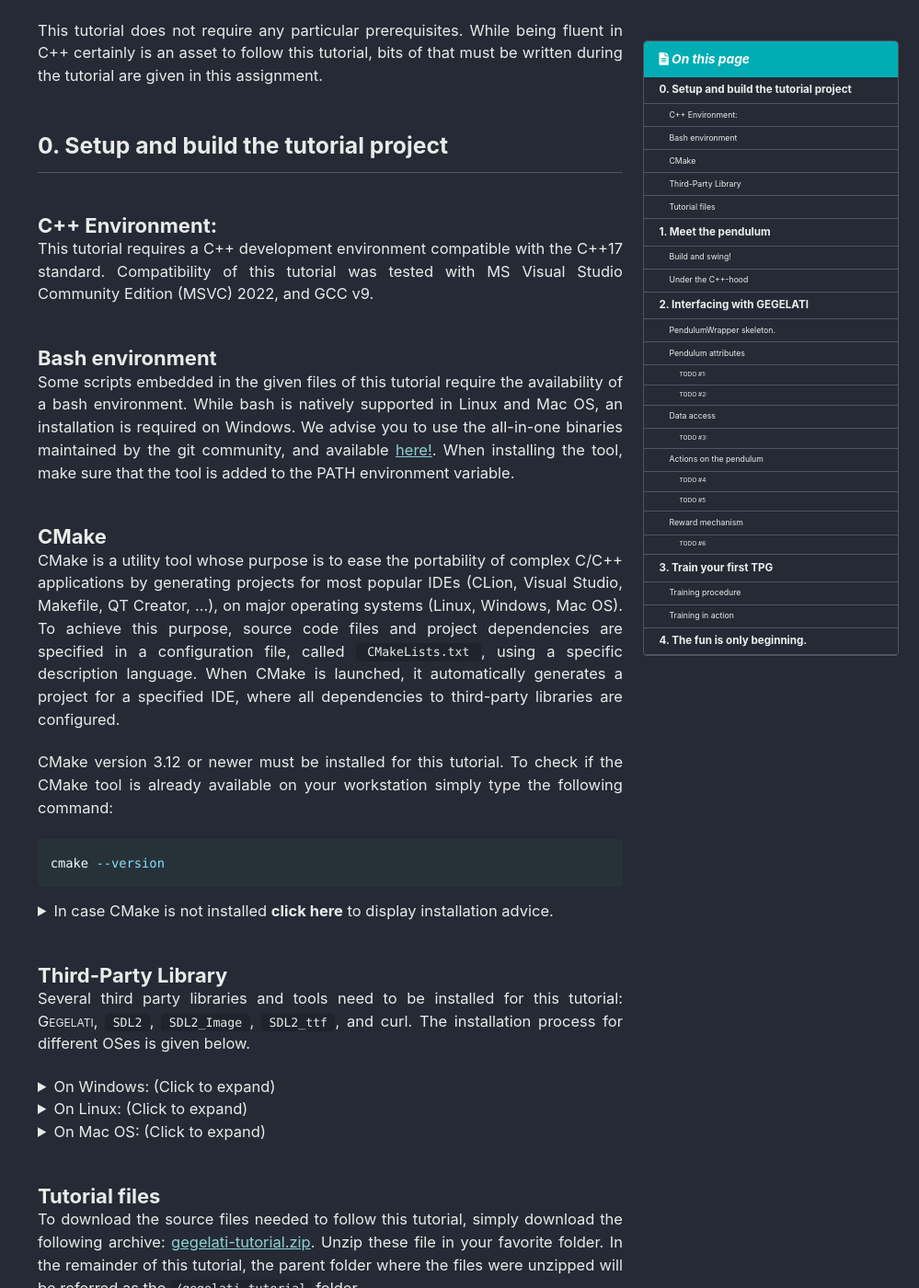
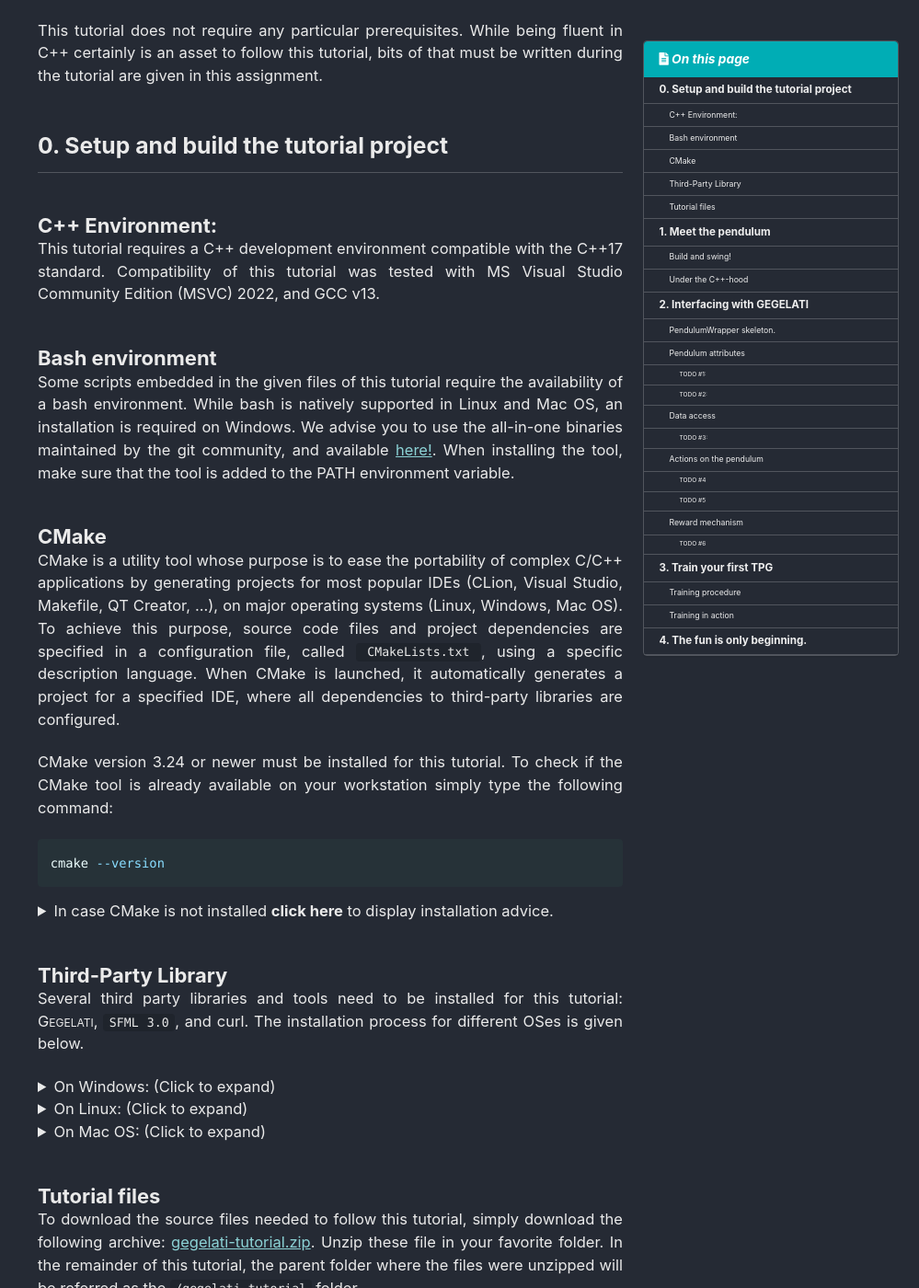
Before and after one commit to gegelati/gegelati-tutorial, a Jekyll site: the page built from docs/_pages/index.md, in a window 1280 px wide and 1400 px high, scrolled down 494 px. Shown: the whole window at 92% size, without its empty margins (281-1280 px from the left). Built offline with Jekyll 4.4.1, drawn with Linux system fonts in a browser that asks for light colours; cached includes are drawn as plain includes; formulas are drawn with MathJax 3; the list of posts is cut into pages by our own code; some of the changed text lies outside the part shown.

Commit message:
(Tuto) Update tuto text to remove SDL and add SFML content.

````diff
--- a/docs/_pages/index.md
+++ b/docs/_pages/index.md
@@ -22,7 +22,7 @@ While being fluent in C++ certainly is an asset to follow this tutorial, bits of
 
 ### C++ Environment:
 This tutorial requires a C++ development environment compatible with the C++17 standard.
-Compatibility of this tutorial was tested with MS Visual Studio Community Edition (MSVC) 2022, and GCC v9.
+Compatibility of this tutorial was tested with MS Visual Studio Community Edition (MSVC) 2022, and GCC v13.
 
 ### Bash environment
 Some scripts embedded in the given files of this tutorial require the availability of a bash environment.
@@ -35,7 +35,7 @@ CMake is a utility tool whose purpose is to ease the portability of complex C/C+
 To achieve this purpose, source code files and project dependencies are specified in a configuration file, called `CMakeLists.txt`, using a specific description language.
 When CMake is launched, it automatically generates a project for a specified IDE, where all dependencies to third-party libraries are configured.
 
-CMake version 3.12 or newer must be installed for this tutorial.
+CMake version 3.24 or newer must be installed for this tutorial.
 To check if the CMake tool is already available on your workstation simply type the following command:
 ```bash
 cmake --version
@@ -49,23 +49,31 @@ Reboot your system at the end of the installation.
 
 
 ### Third-Party Library
-Several third party libraries and tools need to be installed for this tutorial: <span style="font-variant: small-caps;">Gegelati</span>, `SDL2`, `SDL2_Image`, `SDL2_ttf`, and curl.
+Several third party libraries and tools need to be installed for this tutorial: <span style="font-variant: small-caps;">Gegelati</span>, `SFML 3.0`, and curl.
 The installation process for different OSes is given below.
 
 {% details On Windows: (Click to expand) %}
 All library binaries will be downloaded automatically when running the CMake project.
 When using MSVC, all DLLs are copied automatically in the executable folders.
-When using other compilers, if the library are not found during the build process, please refer to the [`/tutorial-gegelati/lib/ReadMe.md`](https://github.com/gegelati/gegelati-tutorial/blob/master/lib/ReadMe.md) file for solutions.
+When using other compilers, if the library are not found during the build process, they should be built automatically. If this fails, please refer to the [`/tutorial-gegelati/lib/ReadMe.md`](https://github.com/gegelati/gegelati-tutorial/blob/master/lib/ReadMe.md) file for solutions.
 {% enddetails %}
 
 {% details On Linux: (Click to expand) %}
-The SDL library (`SDL2`, `SDL2_Image`, `SDL2_ttf`, and curl) are available in most package repository.
+Curl is available in most package repository.
 For example, on Ubuntu, simply type the following command:
 ```bash
-sudo apt install libsdl2-dev libsdl2-image-dev libsdl2-ttf-dev curl
+sudo apt install curl
 ```
 
-To install <span style="font-variant: small-caps;">Gegelati</span>, you must build it and install it on your machine.
+Unfortunately, `SFML 3.0` is not yet available in many package managers, as only `SFML 2.4` is. To build the lib yourself, simply use the following commands:
+```bash
+git clone -b master --depth=1 https://github.com/sfml/sfml
+mkdir sfml/build && cd sfml/build
+cmake .. -DBUILD_SHARED_LIBS=ON -DSFML_BUILD_AUDIO=OFF -DSFML_BUILD_NETWORK=OFF -DSFML_BUILD_DOC=OFF
+sudo cmake --build . --target install
+```
+
+To install <span style="font-variant: small-caps;">Gegelati</span>, you must also build it and install it on your machine.
 The following commands should do the work to build the latest release:
 ```bash
 git clone -b master https://github.com/gegelati/gegelati.git
@@ -76,10 +84,10 @@ sudo cmake --build . --target install # On Linux
 {% enddetails %}
 
 {% details On Mac OS: (Click to expand) %}
-The SDL library (`SDL2`, `SDL2_Image`, and `SDL2_ttf`) are available in [Homebrew](https://brew.sh/).
+The `SFML` library is available in [Homebrew](https://brew.sh/).
 Simply type the following command:
 ```bash
-brew install sdl2 sdl2_image sdl2_ttf
+brew install sfml
 ```
 
 To install <span style="font-variant: small-caps;">Gegelati</span>, you must build it and install it on your machine.
@@ -451,9 +459,6 @@ The program is structured as follows:
 9. Create a replay of all actions performed by the best fitting root of the TPG, and trigger a refresh of the display.
 10. Go back to step 7.
 
-**MacOS Users** Due to an issue with latest versions of the SDL2 library, the provided code will crash on MacOS. To avoid this issue, deactivate the display using the pre-processor variable at the beginning of the file as follows `#define DEACTIVATE_DISPLAY 1`. Vizualization of the training strategy remains possible using the code from [the second tutorial](/gegelati-tutorial/tutos/export-visualize-import).
-{: .notice--warning}
-
 ### Training in action
 Build and run the `tpg-training` target to observe the TPG training process in action.
 For a faster training, it is strongly advised to build the project in Release mode.
````
